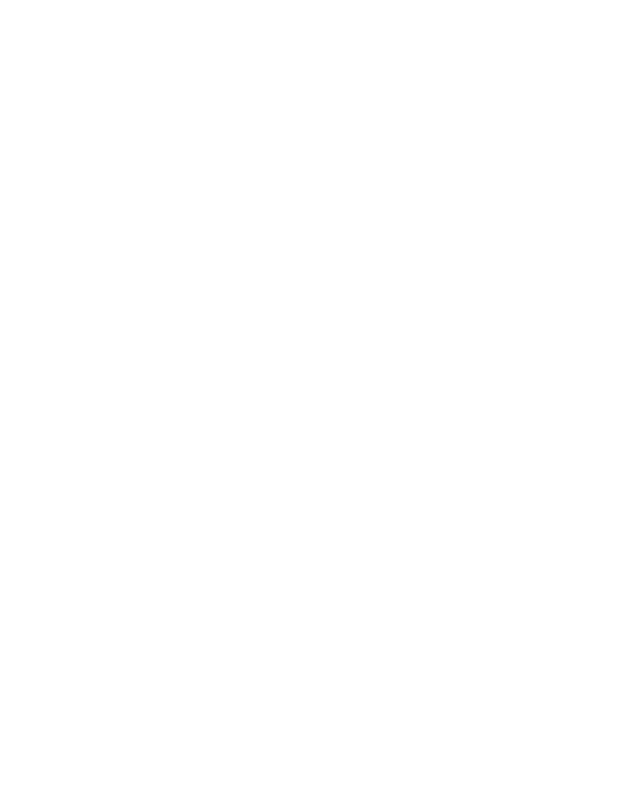
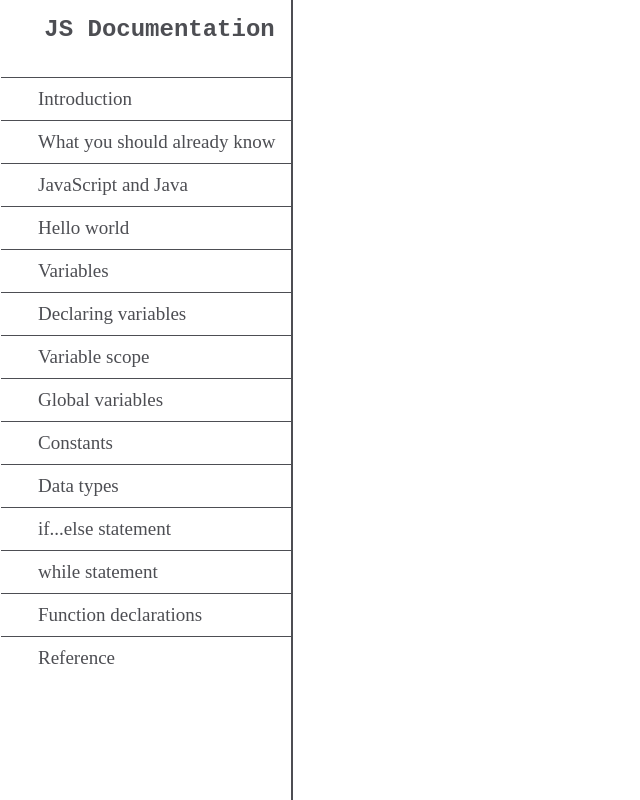
Before and after one commit to NoubissiViany/JS-Documentation-design, a plain HTML site: page index.html in a window 1280 px wide. Shown: the whole page, without its empty margins (0-640 px from the left). Drawn offline with Linux system fonts and the light colour scheme.

Commit message:
done with the navbar

```diff
--- a/Assets/Styles/style.css
+++ b/Assets/Styles/style.css
@@ -0,0 +1,48 @@
+.body {
+  display: grid;
+  grid-template-columns: auto auto;
+  align-items: start;
+  justify-content: space-between;
+  color: #4d4e53;
+  font-weight: 300;
+  grid-gap: 11rem;
+}
+
+.navbar {
+  position: fixed;
+  border-right: 2px solid #4d4e53;
+  width: 330px;
+  height: 100%;
+  padding-bottom: 100%;
+  text-decoration: none;
+  left: -39px;
+  top: 0;
+  color: #4d4e53;
+}
+
+.header-navbar {
+  font-size: x-large;
+  margin-top: -10px;
+  font-family: "Courier New", Courier, monospace;
+}
+
+.navbar-link,
+.list-link {
+  text-decoration: none;
+  justify-items: center;
+  color: #4d4e53;
+  padding: 10px 5px;
+  font-size: 19px;
+  font-weight: 520;
+}
+
+.list-ref {
+  padding: 10px 5px;
+  padding-left: 2rem;
+}
+
+.list-link {
+  list-style: none;
+  border-bottom: 1px solid #4d4e53;
+  padding-left: 2rem;
+}
--- a/index.html
+++ b/index.html
@@ -4,9 +4,31 @@
     <meta charset="UTF-8">
     <meta http-equiv="X-UA-Compatible" content="IE=edge">
     <meta name="viewport" content="width=device-width, initial-scale=1.0">
-    <title>Document</title>
+    <link rel="stylesheet" href="Assets/Styles/style.css">
+    <title>JS Documentation</title>
 </head>
-<body>
+<body class="body">
+  <section>
+    <nav class="navbar">
+           <ul>
+                <li class="list-link"><h1 class="header-navbar">JS Documentation</h1></li>
+                 <li class="list-link"><a class="navbar-link" href="#introduction">Introduction</a></li>
+                 <li class="list-link"><a class="navbar-link" href="#what-you-should-already-know">What you should already know</a></li>
+                 <li class="list-link"><a class="navbar-link" href="#javascript-and-java">JavaScript and Java</a></li>
+                 <li class="list-link"><a class="navbar-link" href="#hello-world">Hello world</a></li>
+                 <li class="list-link"><a class="navbar-link" href="#variables">Variables</a></li>
+                 <li class="list-link"><a class="navbar-link" href="#declaring-variables">Declaring variables</a></li>
+                 <li class="list-link"><a class="navbar-link" href="#variable-scope">Variable scope</a></li>
+                 <li class="list-link"><a class="navbar-link" href="#global-variables">Global variables</a></li>
+                 <li class="list-link"><a class="navbar-link" href="#constants">Constants</a></li>
+                 <li class="list-link"><a class="navbar-link" href="#data-types">Data types</a></li>
+                 <li class="list-link"><a class="navbar-link" href="#if-else-statement">if...else statement</a></li>
+                 <li class="list-link"><a class="navbar-link" href="#while-statement">while statement</a></li>
+                 <li class="list-link"><a class="navbar-link" href="#function-declarations">Function declarations</a></li>
+                 <li class="list-ref"><a class="navbar-link" href="#reference">Reference</a></li>
+       </ul>
+    </nav>
+   </section>
 
-</body>
+  </body>
 </html>
```
